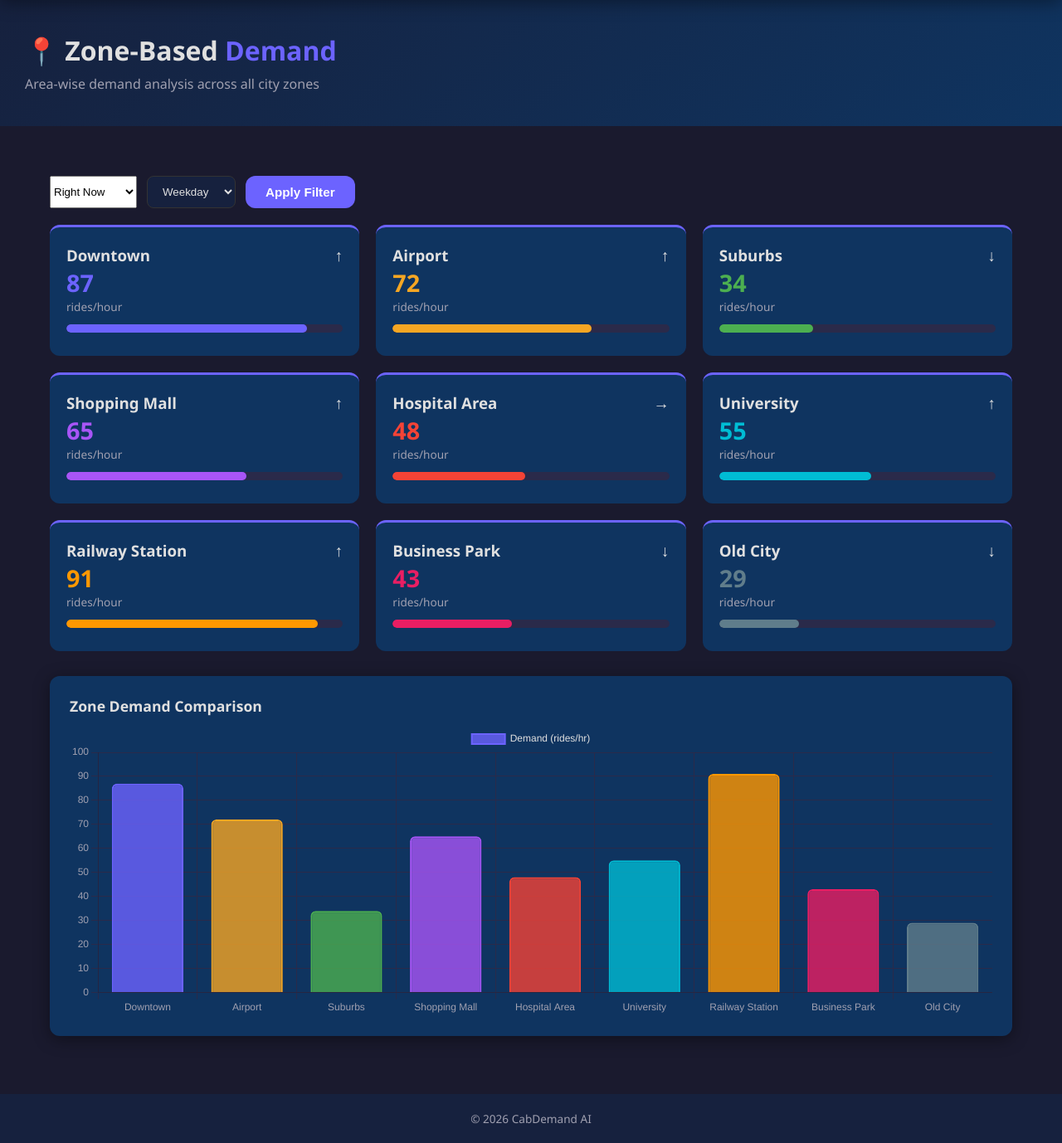
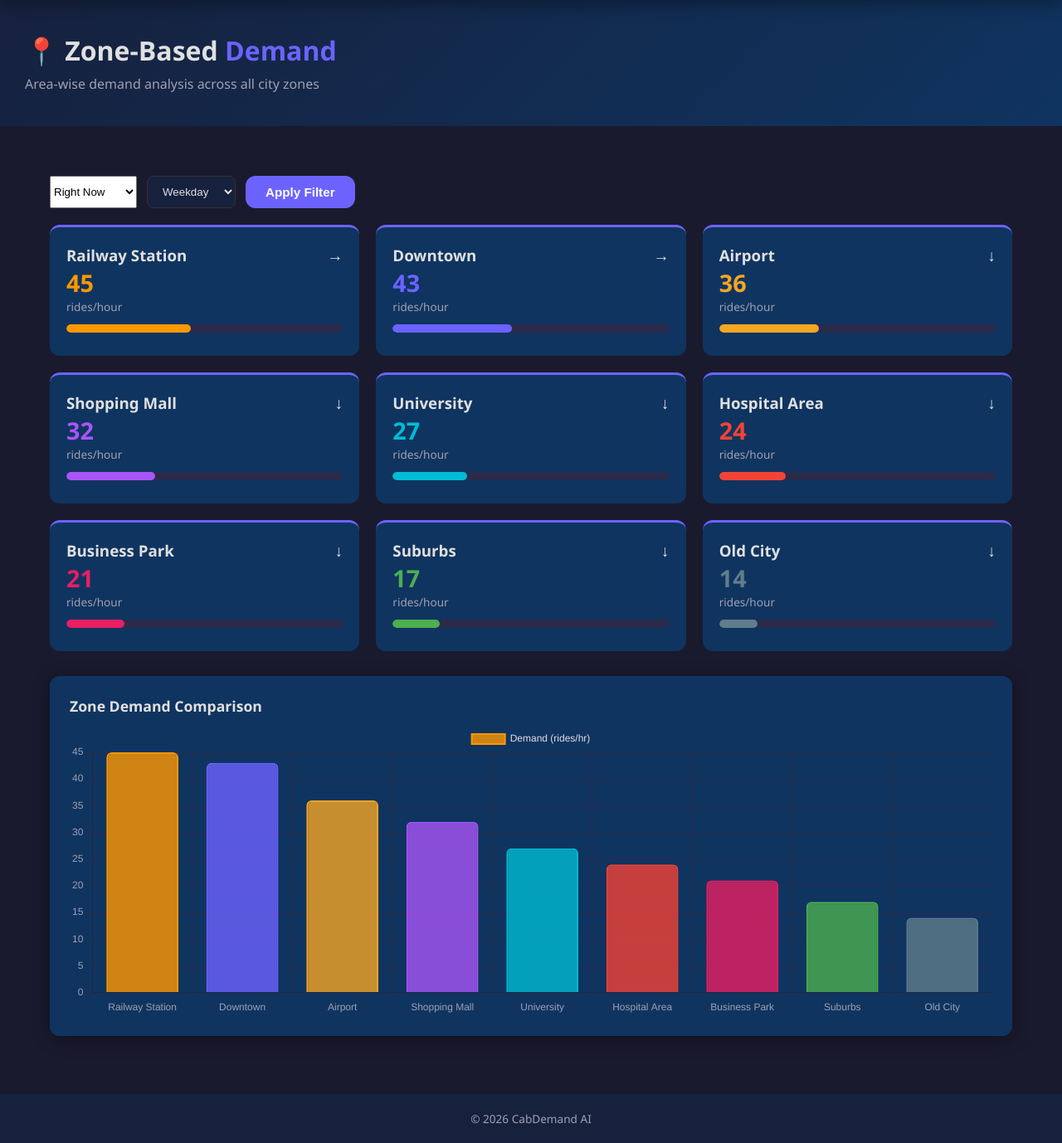
Before and after one commit to ayshathrifa/AI-Based-Intelligent-Cab-Demand-Prediction-Optimization-System, a Flask app: page /zones in a window 1280 px wide. Shown: the part 73-1451 px from the top of the page at 83% size. Run offline with Flask 3, Linux system fonts and the light colour scheme.

Commit message:
add everything that modified

```diff
--- a/frontend/templates/zones.html
+++ b/frontend/templates/zones.html
@@ -63,22 +63,63 @@
 
 <footer><p>© 2026 CabDemand AI</p></footer>
 <script>
-  const zones = [
-    {name:'Downtown', demand:87, trend:'↑', color:'#6c63ff'},
-    {name:'Airport', demand:72, trend:'↑', color:'#f5a623'},
-    {name:'Suburbs', demand:34, trend:'↓', color:'#4caf50'},
-    {name:'Shopping Mall', demand:65, trend:'↑', color:'#a855f7'},
-    {name:'Hospital Area', demand:48, trend:'→', color:'#f44336'},
-    {name:'University', demand:55, trend:'↑', color:'#00bcd4'},
-    {name:'Railway Station', demand:91, trend:'↑', color:'#ff9800'},
-    {name:'Business Park', demand:43, trend:'↓', color:'#e91e63'},
-    {name:'Old City', demand:29, trend:'↓', color:'#607d8b'}
-  ];
+  const zoneMeta = {
+    'downtown': {name: 'Downtown', color: '#6c63ff'},
+    'airport': {name: 'Airport', color: '#f5a623'},
+    'suburbs': {name: 'Suburbs', color: '#4caf50'},
+    'mall': {name: 'Shopping Mall', color: '#a855f7'},
+    'hospital': {name: 'Hospital Area', color: '#f44336'},
+    'university': {name: 'University', color: '#00bcd4'},
+    'station': {name: 'Railway Station', color: '#ff9800'},
+    'business_park': {name: 'Business Park', color: '#e91e63'},
+    'old_city': {name: 'Old City', color: '#607d8b'}
+  };
 
-  function loadZones() {
+  async function loadZones() {
+    const timeFilter = document.getElementById('time-filter').value;
+    const dayFilter = document.getElementById('day-filter').value;
+
+    let hour = new Date().getHours();
+    if (timeFilter === 'morning') hour = 8;
+    else if (timeFilter === 'evening') hour = 18;
+    else if (timeFilter === 'night') hour = 23;
+
+    let day = new Date().getDay();
+    if (dayFilter === 'weekday') day = 2; // Tuesday
+    else if (dayFilter === 'weekend') day = 6; // Saturday
+
+    try {
+      const btn = document.querySelector('button[onclick="loadZones()"]');
+      if(btn) btn.textContent = 'Loading...';
+
+      const res = await fetch(`/api/zones/?hour=${hour}&day=${day}`);
+      const data = await res.json();
+
+      const formattedZones = data.map(z => {
+        const meta = zoneMeta[z.zone] || {name: z.zone, color: '#ccc'};
+        return {
+          id: z.zone,
+          name: meta.name,
+          demand: z.demand,
+          trend: z.demand > 60 ? '↑' : z.demand < 40 ? '↓' : '→',
+          color: meta.color
+        };
+      });
+
+      renderZones(formattedZones);
+      if(btn) btn.textContent = 'Apply Filter';
+    } catch (e) {
+      console.error(e);
+      alert('Failed to load zones data. Check backend connection.');
+      const btn = document.querySelector('button[onclick="loadZones()"]');
+      if(btn) btn.textContent = 'Apply Filter';
+    }
+  }
+
+  function renderZones(zones) {
     const grid = document.getElementById('zones-grid');
     grid.innerHTML = zones.map(z => `
-      <div class="zone-card" onclick="selectZone('${z.name}')">
+      <div class="zone-card" onclick="selectZone('${z.id}')">
         <div style="display:flex;justify-content:space-between;align-items:center">
           <h3>${z.name}</h3>
           <span style="font-size:1.2rem">${z.trend}</span>
@@ -86,7 +127,7 @@
         <div class="zone-demand" style="color:${z.color}">${z.demand}</div>
         <div style="color:var(--muted);font-size:0.85rem">rides/hour</div>
         <div class="progress-bar" style="margin-top:12px">
-          <div class="progress-fill" style="width:${z.demand}%;background:${z.color}"></div>
+          <div class="progress-fill" style="width:${Math.min(z.demand, 100)}%;background:${z.color}"></div>
         </div>
       </div>`).join('');
 
@@ -116,8 +157,8 @@
     });
   }
 
-  function selectZone(name) {
-    window.location.href = `prediction.html?zone=${encodeURIComponent(name)}`;
+  function selectZone(id) {
+    window.location.href = `prediction.html?zone=${encodeURIComponent(id)}`;
   }
 
   loadZones();
```
